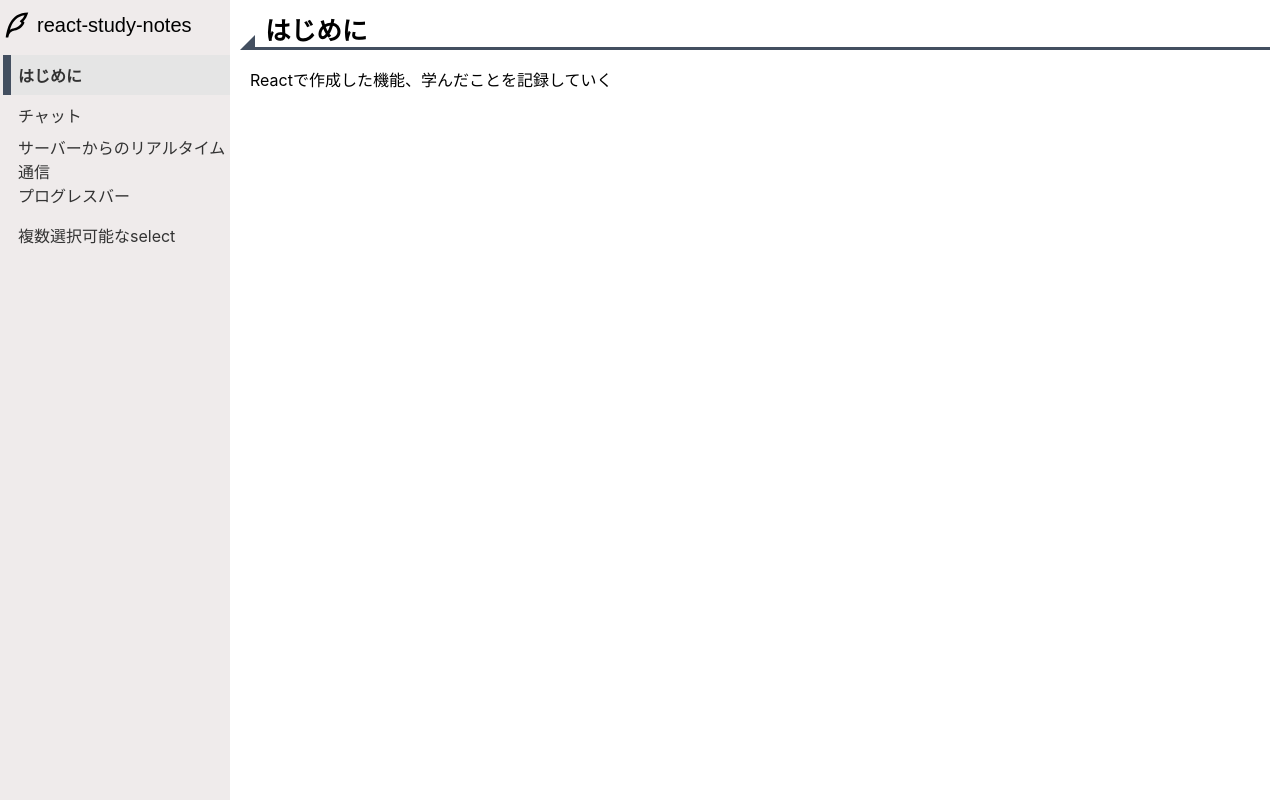
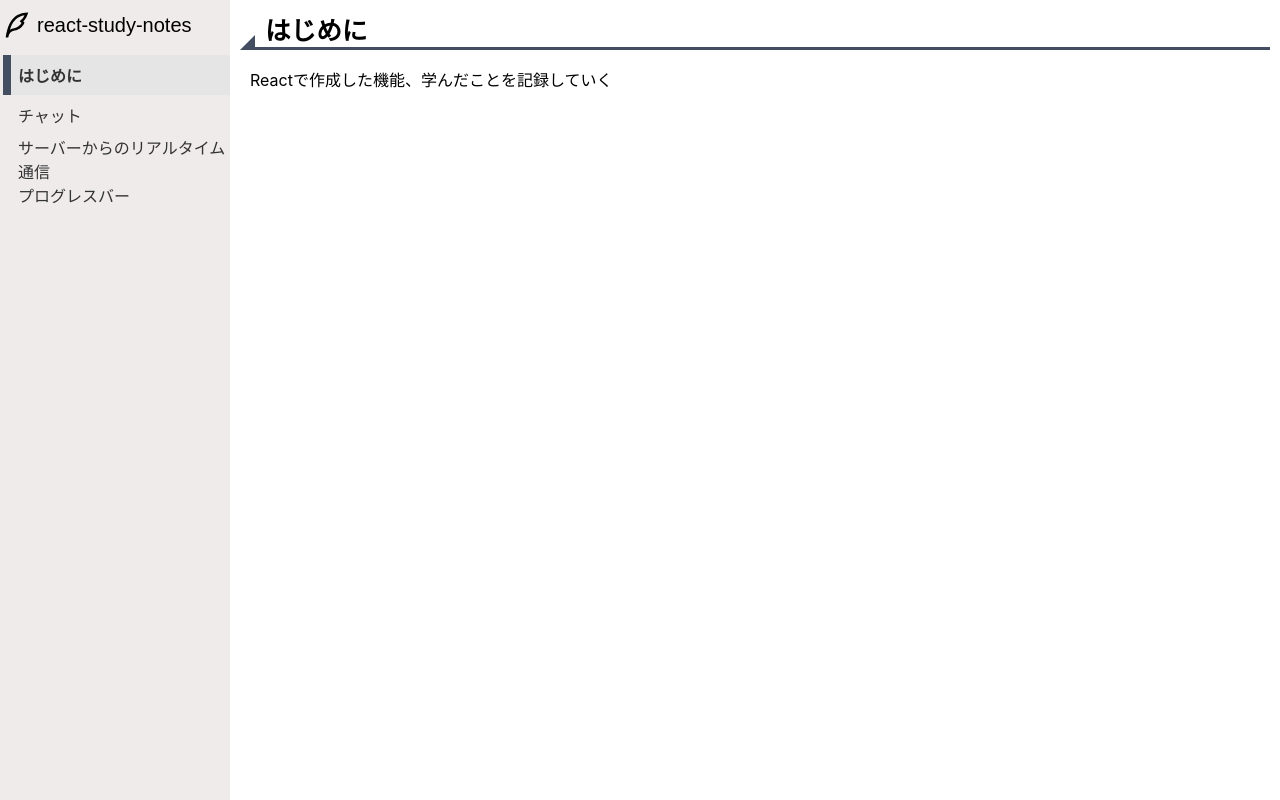
Before and after one commit to Sarrray/react-study-notes, a React (Vite) app: page /home in a window 1280 px wide. Built offline with nearby package versions, Linux system fonts and the light colour scheme.

Commit message:
不要定義削除

```diff
--- a/src/App.tsx
+++ b/src/App.tsx
@@ -7,7 +7,6 @@ import Layout from "./components/Layout/Layout";
 import { persistor, store } from "./store";
 import SignalRIndex from "./components/SignalR/SignalRIndex";
 import ProgressbarIndex from "./components/Progress/ProgressbarIndex";
-import MultipleSelectIndex from "./components/Multipleselect/MultipleSelectIndex";
 import ChatRoom from "./components/ChatRoom/ChatRoom";
 
 const App = () => {
@@ -23,7 +22,6 @@ const App = () => {
               <Route path="/chat/:roomId" element={<ChatRoom />} />
               <Route path="/signalrindex" element={<SignalRIndex />} />
               <Route path="/progressbar" element={<ProgressbarIndex />} />
-              <Route path="/multipleselect" element={<MultipleSelectIndex />} />
               <Route path="*" element={<Navigate to="/home" replace />} />
             </Route>
           </Routes>
--- a/src/components/Sidebar/NavLists.ts
+++ b/src/components/Sidebar/NavLists.ts
@@ -21,9 +21,4 @@ export const NavLists: NavType[] = [
     title: "プログレスバー",
     url: "/progressbar",
   },
-  {
-    key: "multipleselect",
-    title: "複数選択可能なselect",
-    url: "/multipleselect",
-  },
 ];
```
